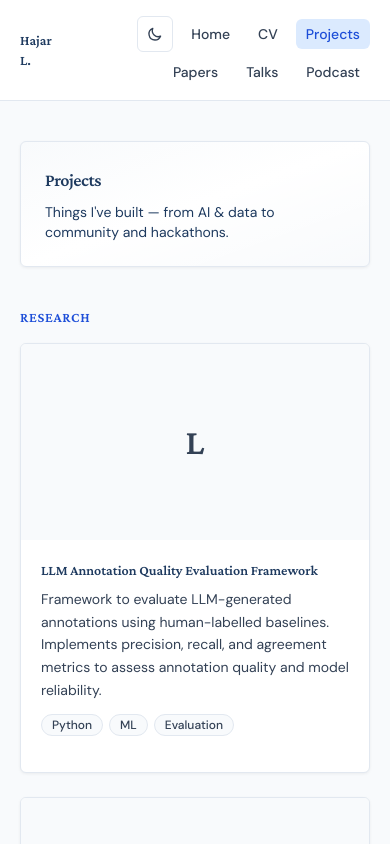
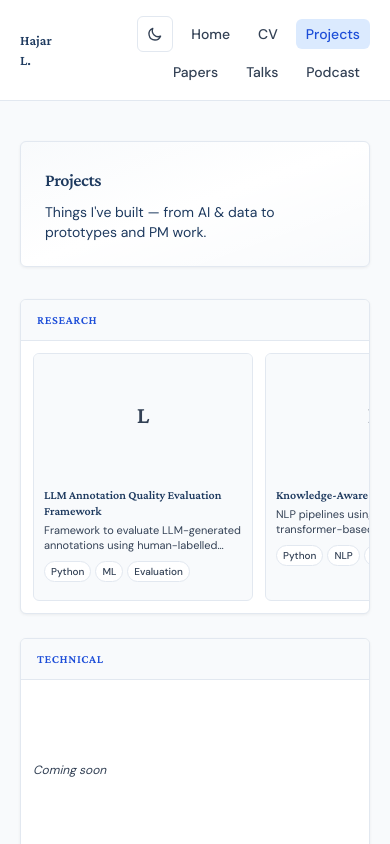
Before and after one commit to hajarlachheb/myportfolio, a Next.js app: page /projects in a window 390 px wide. Shown: the top 844 px of the page. Built offline with nearby package versions, Linux system fonts and the light colour scheme.

Commit message:
Refactor ProjectsPage layout and styling for improved user experience. Update ProjectImage component to enhance image handling and adjust dimensions. Revise project description text for clarity. Implement a more responsive design with better spacing and organization of project sections.

```diff
--- a/app/projects/page.tsx
+++ b/app/projects/page.tsx
@@ -10,7 +10,7 @@ export const metadata = {
 function ProjectImage({ project }: { project: Project }) {
   if (!project.image) {
     return (
-      <div className="flex aspect-video w-full items-center justify-center bg-[var(--paper)] text-[var(--ink-muted)] text-4xl font-display font-semibold">
+      <div className="flex aspect-video w-full min-h-[80px] items-center justify-center bg-[var(--paper)] text-[var(--ink-muted)] text-2xl font-display font-semibold">
         {project.name.charAt(0)}
       </div>
     );
@@ -22,7 +22,7 @@ function ProjectImage({ project }: { project: Project }) {
       <img
         src={project.image}
         alt=""
-        className="aspect-video w-full object-cover"
+        className="aspect-video w-full min-h-[80px] object-cover"
       />
     );
   }
@@ -30,82 +30,82 @@ function ProjectImage({ project }: { project: Project }) {
     <Image
       src={project.image}
       alt=""
-      width={800}
-      height={450}
-      className="aspect-video w-full object-cover"
+      width={400}
+      height={225}
+      className="aspect-video w-full min-h-[80px] object-cover"
     />
   );
 }
 
 export default function ProjectsPage() {
+  const sectionsMap = getProjectsBySection();
+
   return (
-    <div className="mx-auto w-full max-w-4xl px-5 py-10 sm:px-8 sm:py-14 flex-1">
-      <div className="mb-10 rounded-card bg-gradient-to-br from-[var(--paper)] via-[var(--paper-elevated)] to-[var(--accent-soft)]/30 p-6 sm:p-8 border border-[var(--border)] shadow-soft">
+    <div className="mx-auto w-full max-w-6xl px-5 py-10 sm:px-8 sm:py-14 flex-1">
+      <div className="mb-8 rounded-card bg-gradient-to-br from-[var(--paper)] via-[var(--paper-elevated)] to-[var(--accent-soft)]/30 p-6 sm:p-8 border border-[var(--border)] shadow-soft">
         <h1 className="font-display text-lg font-semibold tracking-tight text-[var(--ink)] mb-2">
           Projects
         </h1>
         <p className="text-sm text-[var(--accent)]/90">
-          Things I've built — from AI & data to community and hackathons.
+          Things I've built — from AI & data to prototypes and PM work.
         </p>
       </div>
 
-      {Array.from(getProjectsBySection().entries()).map(([section, sectionProjects]) => {
-        if (sectionProjects.length === 0) return null;
-        return (
-          <section key={section} className="mb-12">
-            <h2 className="font-display text-sm font-semibold text-[var(--accent)] mb-4 uppercase tracking-wider">
+      <div className="flex flex-col gap-6">
+        {Array.from(sectionsMap.entries()).map(([section, sectionProjects]) => (
+          <section
+            key={section}
+            className="flex flex-col rounded-card border border-[var(--border)] bg-[var(--paper-elevated)] shadow-soft overflow-hidden"
+          >
+            <h2 className="font-display text-xs font-semibold text-[var(--accent)] uppercase tracking-wider px-4 py-3 border-b border-[var(--border)] bg-[var(--paper)] shrink-0">
               {section}
             </h2>
-            <ul className="space-y-6">
-              {sectionProjects.map((project) => (
-                <li
+            <div className="flex-1 p-3 flex flex-row gap-3 overflow-x-auto overflow-y-hidden min-h-[180px]">
+              {sectionProjects.length === 0 ? (
+                <p className="text-xs text-[var(--ink-muted)] italic py-2 self-center">
+                  Coming soon
+                </p>
+              ) : (
+                sectionProjects.map((project) => (
+                  <article
                     key={project.name}
-                  className="overflow-hidden rounded-card border border-[var(--border)] bg-[var(--paper-elevated)] shadow-soft transition-all duration-300 hover:border-[var(--accent)]/50"
+                    className="overflow-hidden rounded-card border border-[var(--border)] bg-[var(--paper)] transition-all duration-300 hover:border-[var(--accent)]/50 flex-shrink-0 w-[220px] sm:w-[240px]"
                   >
-                  {/* Image summary */}
                     <div className="relative overflow-hidden bg-[var(--paper)]">
                       <ProjectImage project={project} />
                       {project.featured && (
-                      <span className="absolute left-3 top-3 rounded-full bg-[var(--accent-soft)] px-2.5 py-0.5 text-xs font-medium text-[var(--accent)]">
+                        <span className="absolute left-2 top-2 rounded-full bg-[var(--accent-soft)] px-2 py-0.5 text-[10px] font-medium text-[var(--accent)]">
                           Featured
                         </span>
                       )}
                     </div>
-
-                  <div className="p-5">
-                    <h2 className="font-display text-sm font-semibold text-[var(--ink)]">
+                    <div className="p-2.5">
+                      <h3 className="font-display text-xs font-semibold text-[var(--ink)] line-clamp-2">
                         {project.name}
-                    </h2>
-                    <p className="mt-2 text-sm leading-relaxed text-[var(--ink-muted)]">
+                      </h3>
+                      <p className="mt-1 text-[11px] leading-snug text-[var(--ink-muted)] line-clamp-2">
                         {project.summary}
                       </p>
-
-                    {/* Tech tags */}
                       {project.tags.length > 0 && (
-                      <div className="mt-3 flex flex-wrap gap-1.5">
-                        {project.tags.map((tag) => (
+                        <div className="mt-2 flex flex-wrap gap-1">
+                          {project.tags.slice(0, 3).map((tag) => (
                             <span
                               key={tag}
-                            className="rounded-full border border-[var(--border)] bg-[var(--paper)] px-2.5 py-0.5 text-xs font-medium text-[var(--ink-muted)]"
+                              className="rounded-full border border-[var(--border)] bg-[var(--paper-elevated)] px-1.5 py-0.5 text-[10px] font-medium text-[var(--ink-muted)]"
                             >
                               {tag}
                             </span>
                           ))}
                         </div>
                       )}
-
-                    {/* Code, Demo, Materials */}
-                    <div className="mt-4 flex flex-wrap gap-2">
+                      <div className="mt-2 flex flex-wrap gap-1">
                         {project.codeUrl && (
                           <a
                             href={project.codeUrl}
                             target="_blank"
                             rel="noopener noreferrer"
-                          className="inline-flex items-center gap-1.5 rounded-button border border-[var(--border)] bg-[var(--paper-elevated)] px-3 py-1.5 text-sm font-medium text-[var(--ink)] transition-colors hover:border-[var(--accent)] hover:text-[var(--accent)]"
+                            className="inline-flex items-center gap-1 rounded-button border border-[var(--border)] px-2 py-1 text-[10px] font-medium text-[var(--ink)] transition-colors hover:border-[var(--accent)] hover:text-[var(--accent)]"
                           >
-                          <svg className="h-4 w-4" fill="none" stroke="currentColor" viewBox="0 0 24 24" aria-hidden>
-                            <path strokeLinecap="round" strokeLinejoin="round" strokeWidth={2} d="M10 20l4-16m4 4l4 4-4 4M6 4l-4 4 4 4L22 4" />
-                          </svg>
                             Code
                           </a>
                         )}
@@ -114,33 +114,31 @@ export default function ProjectsPage() {
                             href={project.demoUrl}
                             target="_blank"
                             rel="noopener noreferrer"
-                          className="inline-flex items-center gap-1.5 rounded-button bg-[var(--accent)] px-3 py-1.5 text-sm font-medium text-white transition-colors hover:bg-[var(--accent-dark)]"
+                            className="inline-flex items-center gap-1 rounded-button bg-[var(--accent)] px-2 py-1 text-[10px] font-medium text-white transition-colors hover:bg-[var(--accent-dark)]"
                           >
-                          <svg className="h-4 w-4" fill="none" stroke="currentColor" viewBox="0 0 24 24" aria-hidden>
-                            <path strokeLinecap="round" strokeLinejoin="round" strokeWidth={2} d="M10 6H6a2 2 0 00-2 2v10a2 2 0 002 2h10a2 2 0 002-2v-4M14 4h6m0 0v6m0-6L10 14" />
-                          </svg>
-                          Live Demo
+                            Demo
                           </a>
                         )}
-                      {project.materials?.map((m) => (
+                        {project.materials?.slice(0, 2).map((m) => (
                           <a
                             key={m.label}
                             href={m.url}
                             target="_blank"
                             rel="noopener noreferrer"
-                          className="inline-flex items-center gap-1.5 rounded-button border border-[var(--border)] bg-[var(--paper-elevated)] px-3 py-1.5 text-sm font-medium text-[var(--ink)] transition-colors hover:border-[var(--accent)] hover:text-[var(--accent)]"
+                            className="inline-flex items-center gap-1 rounded-button border border-[var(--border)] px-2 py-1 text-[10px] font-medium text-[var(--ink)] transition-colors hover:border-[var(--accent)] hover:text-[var(--accent)]"
                           >
                             {m.label}
                           </a>
                         ))}
                       </div>
                     </div>
-                </li>
+                  </article>
+                ))
+              )}
+            </div>
+          </section>
         ))}
-            </ul>
-          </section>
-        );
-      })}
+      </div>
 
       <p className="mt-10 text-sm">
         <Link href="/" className="font-medium text-[var(--accent)] hover:underline">
```
Lines whose indentation alone changed are shown as unchanged.
